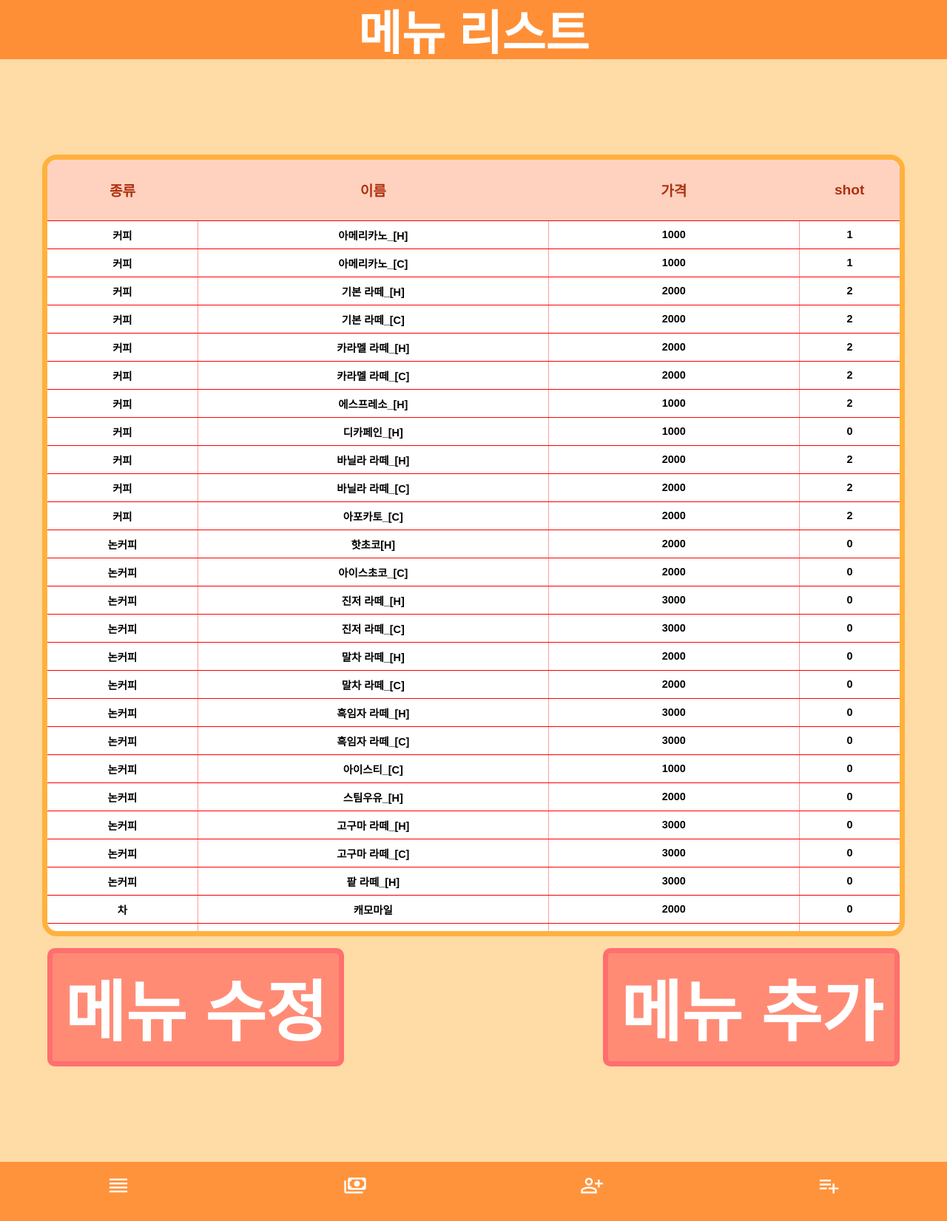
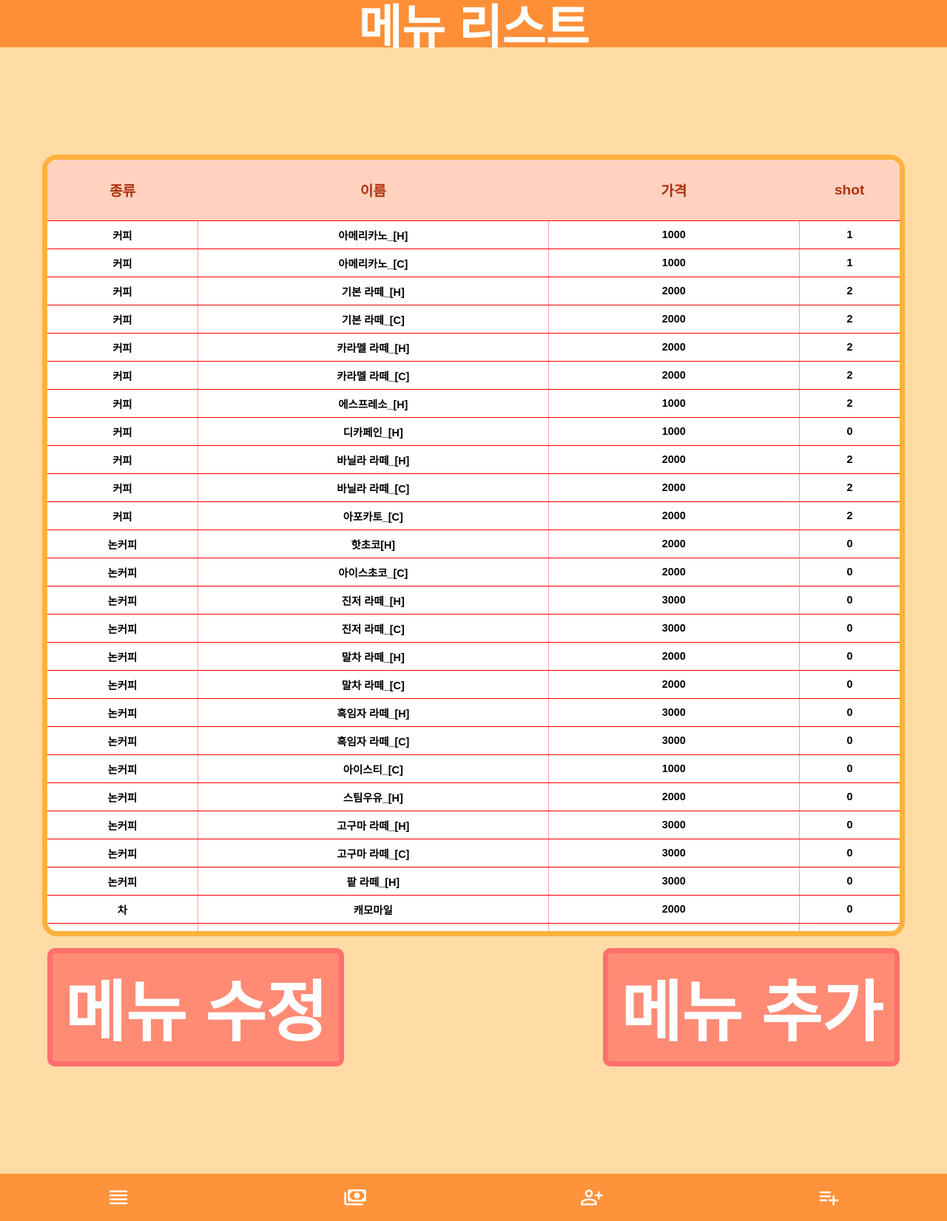
Before and after one commit to kugring/J-raum, a Django app: page /Menu_list/ in a window 1280 px wide. Shown: the whole page at 74% size. Run offline with Django 5.2, Linux system fonts and the light colour scheme; data comes from the database, SQL or seed files in the repository; some web fonts are replaced.

Commit message:
헤더 풋터 수정 완료

```diff
--- a/static/client_list/client_list.css
+++ b/static/client_list/client_list.css
@@ -48,7 +48,7 @@ body {
     justify-content: space-around;
     align-items: center;
     width: 100%;
-    height: 5rem;
+    height: 4rem;
     background-color: #ff8f36;
     font-family: 'Dongle', sans-serif;
 }
@@ -291,7 +291,7 @@ footer {
     position: fixed;
     bottom: 0;
     width: 100%;
-    height: 5rem;
+    height: 4rem;
 }
 
 .footer-icon {
--- a/static/menu_list/menu_list.css
+++ b/static/menu_list/menu_list.css
@@ -48,7 +48,7 @@ body {
     justify-content: space-around;
     align-items: center;
     width: 100%;
-    height: 5rem;
+    height: 4rem;
     background-color: #ff8f36;
     font-family: 'Dongle', sans-serif;
 }
@@ -189,9 +189,9 @@ td:not(:last-child) {
 .menu-list-container-add {
     display: none;
     flex-direction: column;
-    justify-content: center;
+    justify-content: start;
     align-items: center;
-    gap: 15px;
+    gap: 10px;
     width: 90%;
     padding: 1rem 0;
     border: 7px solid rgb(255, 177, 61);
@@ -344,7 +344,7 @@ footer {
     position: fixed;
     bottom: 0;
     width: 100%;
-    height: 5rem;
+    height: 4rem;
 }
 
 .footer-icon {
```
